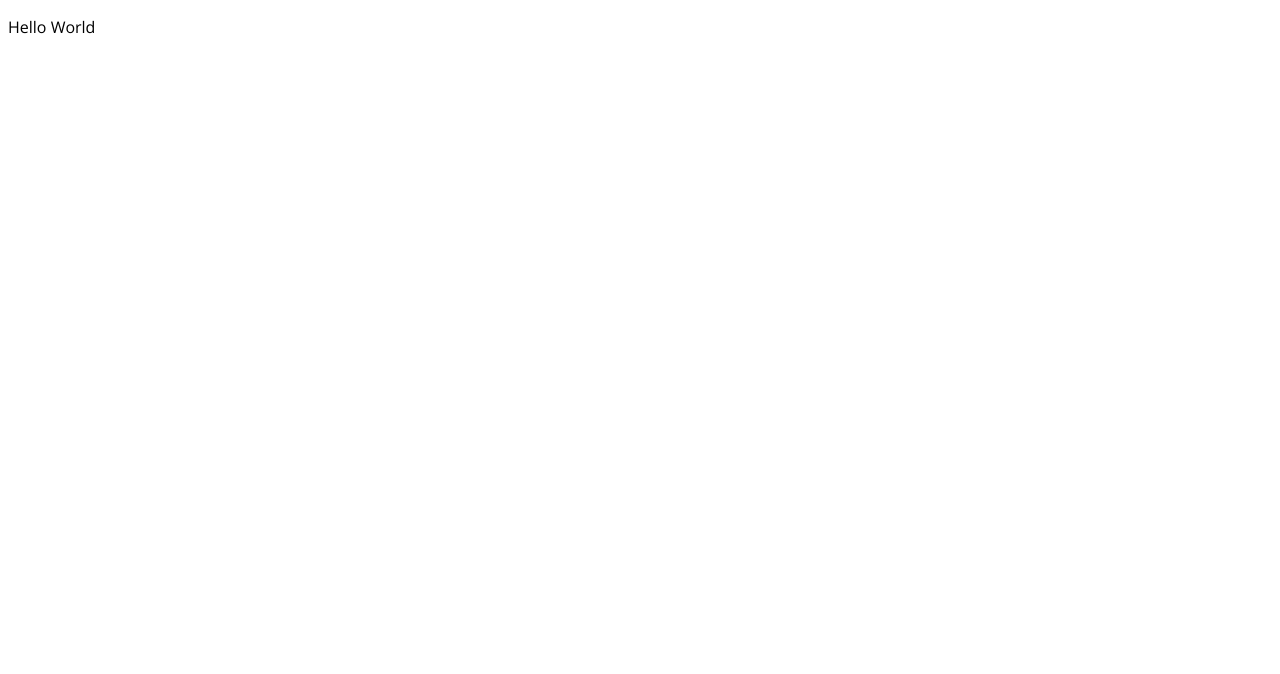
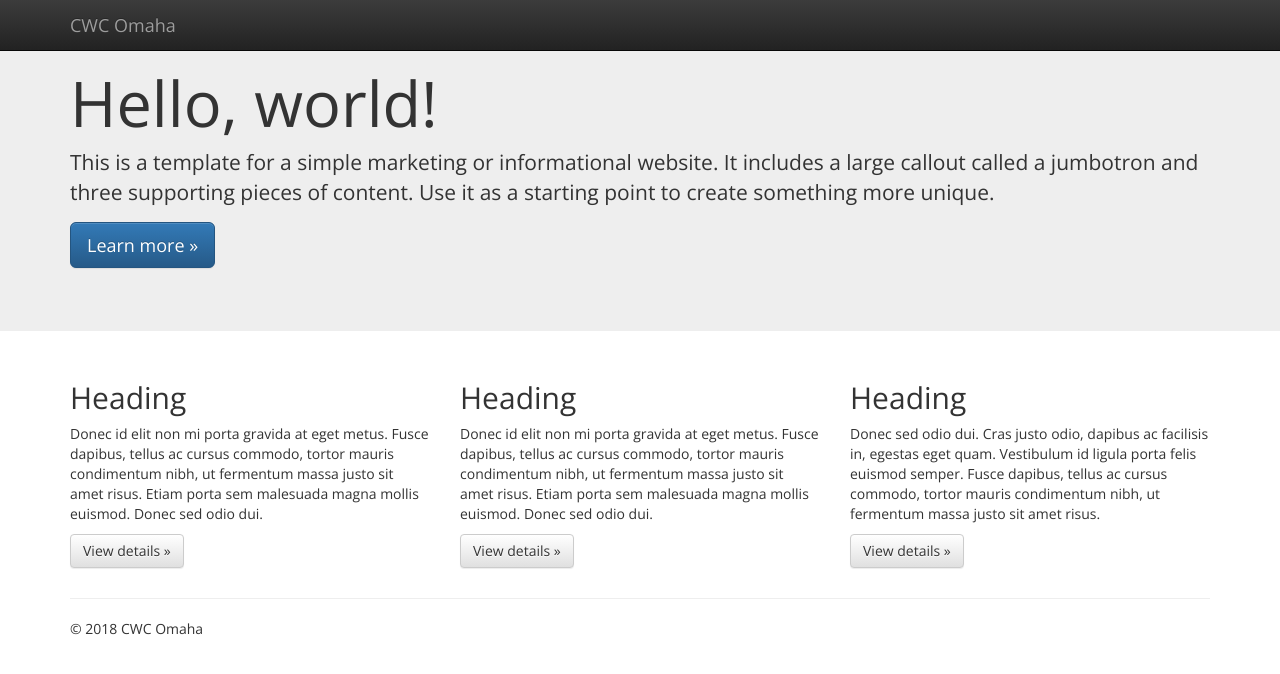
Before and after one commit to cwcomaha/cwcomaha.github.io, a plain HTML site: page index.html in a window 1280 px wide. Drawn offline with nearby package versions, Linux system fonts and the light colour scheme.

Commit message:
messing with adding bootstrap

```diff
--- a/index.html
+++ b/index.html
@@ -8,6 +8,11 @@
 	<meta property="og:title" content="Chiropractic Wellness Center"/>
 	<meta property="og:url" content="http://cwcomaha.com/" />
 	<meta property="og:description" content="" />
+
+	<!-- Latest compiled and minified CSS -->
+	<link rel="stylesheet" href="https://maxcdn.bootstrapcdn.com/bootstrap/3.3.7/css/bootstrap.min.css" integrity="sha384-BVYiiSIFeK1dGmJRAkycuHAHRg32OmUcww7on3RYdg4Va+PmSTsz/K68vbdEjh4u" crossorigin="anonymous">
+	<!-- Optional theme -->
+	<link rel="stylesheet" href="https://maxcdn.bootstrapcdn.com/bootstrap/3.3.7/css/bootstrap-theme.min.css" integrity="sha384-rHyoN1iRsVXV4nD0JutlnGaslCJuC7uwjduW9SVrLvRYooPp2bWYgmgJQIXwl/Sp" crossorigin="anonymous">
 	<link href="/assets/styles.css" rel="stylesheet" type="text/css" />
 	<link href="https://fonts.googleapis.com/css?family=Open+Sans" rel="stylesheet">
 	<!--[if gt IE 8]><script>ZS_ColumnFix=true</script><script src="/js/json2.js"></script><![endif]-->
@@ -17,6 +22,69 @@
 
 
 <body>
-<p>Hello World</p>
+	<nav class="navbar navbar-inverse navbar-fixed-top">
+		<div class="container">
+			<div class="navbar-header">
+				<button type="button" class="navbar-toggle collapsed" data-toggle="collapse" data-target="#navbar" aria-expanded="false" aria-controls="navbar">
+					<span class="sr-only">Toggle navigation</span>
+					<span class="icon-bar"></span>
+					<span class="icon-bar"></span>
+					<span class="icon-bar"></span>
+				</button>
+				<a class="navbar-brand" href="#">CWC Omaha</a>
+			</div>
+			<div id="navbar" class="navbar-collapse collapse">
+				<!-- <form class="navbar-form navbar-right">
+					<div class="form-group">
+						<input type="text" placeholder="Email" class="form-control">
+					</div>
+					<div class="form-group">
+						<input type="password" placeholder="Password" class="form-control">
+					</div>
+					<button type="submit" class="btn btn-success">Sign in</button>
+				</form> -->
+			</div><!--/.navbar-collapse -->
+		</div>
+	</nav>
+
+	<!-- Main jumbotron for a primary marketing message or call to action -->
+	<div class="jumbotron">
+		<div class="container">
+			<h1>Hello, world!</h1>
+			<p>This is a template for a simple marketing or informational website. It includes a large callout called a jumbotron and three supporting pieces of content. Use it as a starting point to create something more unique.</p>
+			<p><a class="btn btn-primary btn-lg" href="#" role="button">Learn more &raquo;</a></p>
+		</div>
+	</div>
+
+	<div class="container">
+		<!-- Example row of columns -->
+		<div class="row">
+			<div class="col-md-4">
+				<h2>Heading</h2>
+				<p>Donec id elit non mi porta gravida at eget metus. Fusce dapibus, tellus ac cursus commodo, tortor mauris condimentum nibh, ut fermentum massa justo sit amet risus. Etiam porta sem malesuada magna mollis euismod. Donec sed odio dui. </p>
+				<p><a class="btn btn-default" href="#" role="button">View details &raquo;</a></p>
+			</div>
+			<div class="col-md-4">
+				<h2>Heading</h2>
+				<p>Donec id elit non mi porta gravida at eget metus. Fusce dapibus, tellus ac cursus commodo, tortor mauris condimentum nibh, ut fermentum massa justo sit amet risus. Etiam porta sem malesuada magna mollis euismod. Donec sed odio dui. </p>
+				<p><a class="btn btn-default" href="#" role="button">View details &raquo;</a></p>
+		 </div>
+			<div class="col-md-4">
+				<h2>Heading</h2>
+				<p>Donec sed odio dui. Cras justo odio, dapibus ac facilisis in, egestas eget quam. Vestibulum id ligula porta felis euismod semper. Fusce dapibus, tellus ac cursus commodo, tortor mauris condimentum nibh, ut fermentum massa justo sit amet risus.</p>
+				<p><a class="btn btn-default" href="#" role="button">View details &raquo;</a></p>
+			</div>
+		</div>
+
+		<hr>
+
+		<footer>
+			<p>&copy; 2018 CWC Omaha</p>
+		</footer>
+	</div> <!-- /container -->
+
+<script src="https://ajax.googleapis.com/ajax/libs/jquery/1.12.4/jquery.min.js"></script>
+<!-- Latest compiled and minified JavaScript -->
+<script src="https://maxcdn.bootstrapcdn.com/bootstrap/3.3.7/js/bootstrap.min.js" integrity="sha384-Tc5IQib027qvyjSMfHjOMaLkfuWVxZxUPnCJA7l2mCWNIpG9mGCD8wGNIcPD7Txa" crossorigin="anonymous"></script>
 </body>
 </html>
```
